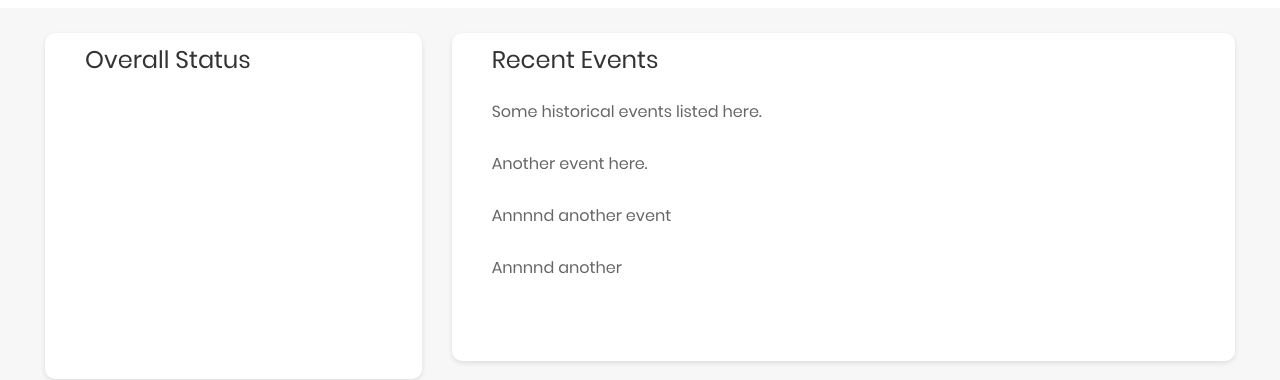
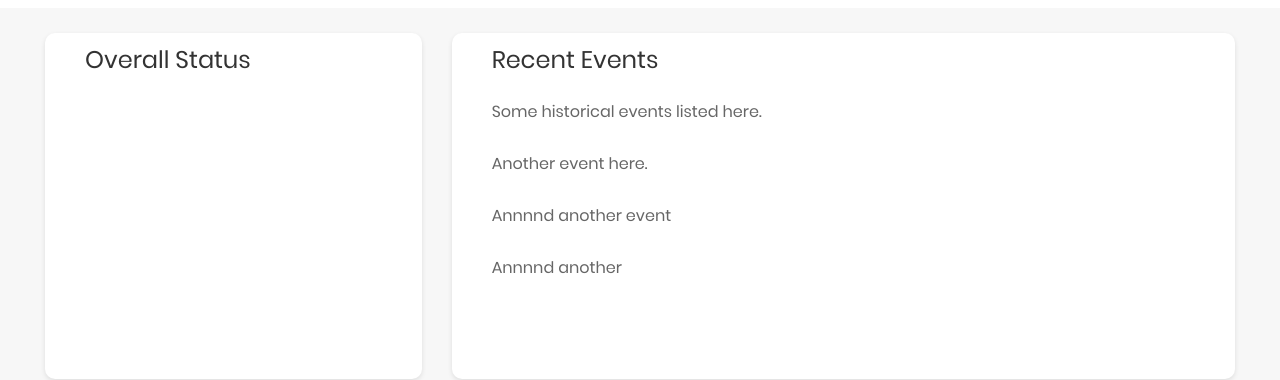
Before and after one commit to otakuex/NLBClusterMonitor, a website: page app/public/index.html in a window 1280 px wide. Shown: the part 41-421 px from the top of the page. Drawn offline with Linux system fonts and the light colour scheme; no server answers.

Commit message:
fix height

```diff
--- a/app/public/css/site.css
+++ b/app/public/css/site.css
@@ -1,3 +1,7 @@
 .padding-top-content {
     padding-top: 25px;
 }
+.event-content {
+    height: 200px;
+    overflow-y: scroll;
+}
--- a/app/public/index.html
+++ b/app/public/index.html
@@ -89,6 +89,7 @@
                                         <div class="row no-gutters">
                                             <div class="col-xl-12">
                                                 <div class="percent-chart">
+                                                    <div class="event-content">
                                                             Some historical events listed here.<br />
                                                             <br />
                                                             Another event here.<br />
@@ -96,6 +97,7 @@
                                                             Annnnd another event<br />
                                                             <br />
                                                             Annnnd another
+                                                    </div>
                                                 </div>
                                             </div>
                                         </div>
```
Lines whose indentation alone changed are shown as unchanged.
